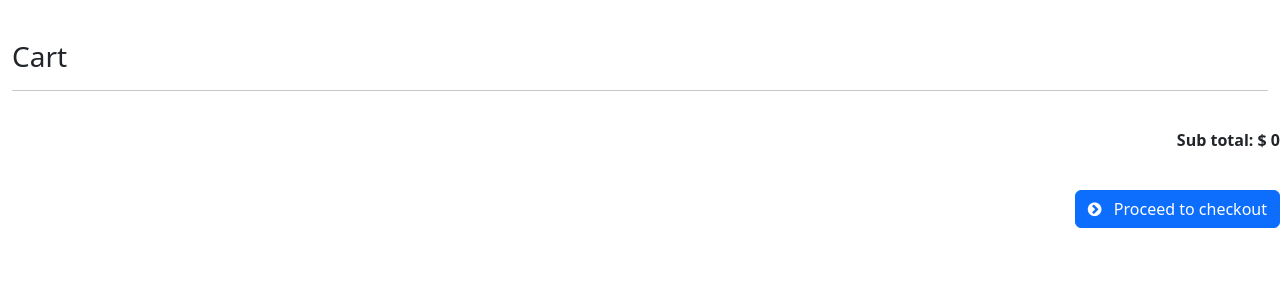
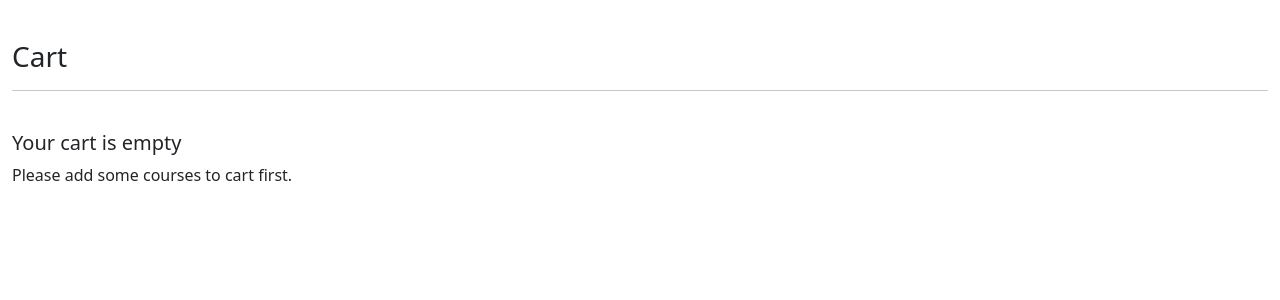
Before and after one commit to akshaykumar19002/scholarstream, a Django app: page /cart/ in a window 1280 px wide. Shown: the part 56-356 px from the top of the page. Run offline with Django 4.2, Linux system fonts and the light colour scheme; some libraries are stand-ins or nearby versions.

Commit message:
Adds/Updates favicon icon and empty cart message

```diff
--- a/cart/templates/cart/cart-summary.html
+++ b/cart/templates/cart/cart-summary.html
@@ -50,21 +50,26 @@
         </div>
 
         {% endwith %}
-        {% endfor %}
-
-        </div>
 
         <div class="col-12 pl-3 ml-4 pr-3 mr-4 text-end">
-            <div class="h6 fw-bold"> Sub total: $ <div id="total" class="d-inline-flex"> {{cart.get_total_price}} </div></div>
+            <div class="h6 fw-bold"> Sub total: $ <div id="total" class="d-inline-flex"> {{cart.get_total_price}} </div>
+        </div>
 
         <br>
 
             <a href="{% url 'payment:checkout' %}" class="btn btn-primary my-2"> <i class="fa fa-chevron-circle-right" aria-hidden="true"></i> &nbsp; Proceed to checkout </a>
         </div>
+
+        {% empty %}
+
+            <h5> Your cart is empty </h5>
+            <p> Please add some courses to cart first. </p>
+
+        {% endfor %}
+
+        </div>
         <br>
-
     </div>
-
 </main>
 
 <script>
--- a/scholarstream/settings.py
+++ b/scholarstream/settings.py
@@ -200,4 +200,4 @@ SECURE_CROSS_ORIGIN_OPENER_POLICY = 'same-origin-allow-popups'
 
 ADMIN_MEDIA_PREFIX = '/static/admin/'
 
-STATIC_ROOT = os.path.join(BASE_DIR, 'static')
+STATICFILES_DIRS = [BASE_DIR / 'static']
--- a/static/js/app.js
+++ b/static/js/app.js
@@ -1,6 +1,6 @@
 var message_timeout = document.getElementById("message-timer");
 
 setTimeout(() => {
-    console.log('hidden');
-    message_timeout.style.display = "none";
+    if (message_timeout)
+        message_timeout.style.display = "none";
 }, 2500);
--- a/templates/base.html
+++ b/templates/base.html
@@ -11,9 +11,9 @@
     <script src="https://cdnjs.cloudflare.com/ajax/libs/popper.js/1.14.7/umd/popper.min.js"></script>
     <link rel="stylesheet" href="https://cdnjs.cloudflare.com/ajax/libs/font-awesome/4.7.0/css/font-awesome.min.css">
     <title>Scholar Stream</title>
+    <link rel="icon" type="image/png" sizes="32x32" href="{% static 'favicon.ico' %}">
+
     <link href="https://cdn.jsdelivr.net/npm/bootstrap@5.2.3/dist/css/bootstrap.min.css" rel="stylesheet">
-    <link rel="stylesheet" href="{% static 'css/styles.css' %}">
-    <link rel="icon" type="image/x-icon" href="{% static 'favicon.ico' %}">
 
     <script>
         $(document).ready(function() {
@@ -21,18 +21,9 @@
                 if (event.keyCode == 13) {
                     event.preventDefault();
                     var searchQuery = $(this).val();
-                    {% comment %} $.ajax({
-                        url: "search/" + searchQuery,
-                        type: "GET",
-                        success: function(response) {
-                            console.log(response);
-                        },
-                        error: function(xhr, status, error) {
-                            console.log(xhr.responseText);
-                        }
-                    }); {% endcomment %}
-
-                    window.location.href = '/search/' + searchQuery
+                    if (searchQuery != "" && searchQuery != undefined) {
+                        window.location.href = '/search/' + searchQuery
+                    }
                 }
             });
         });
```
Also changed, not shown: static/favicon.ico.
